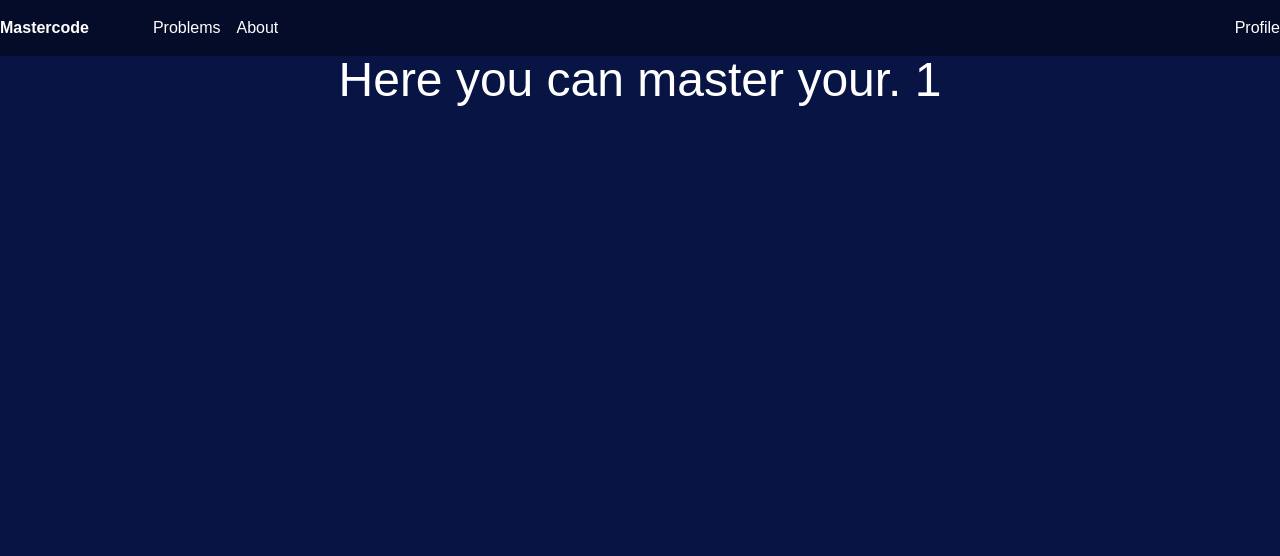
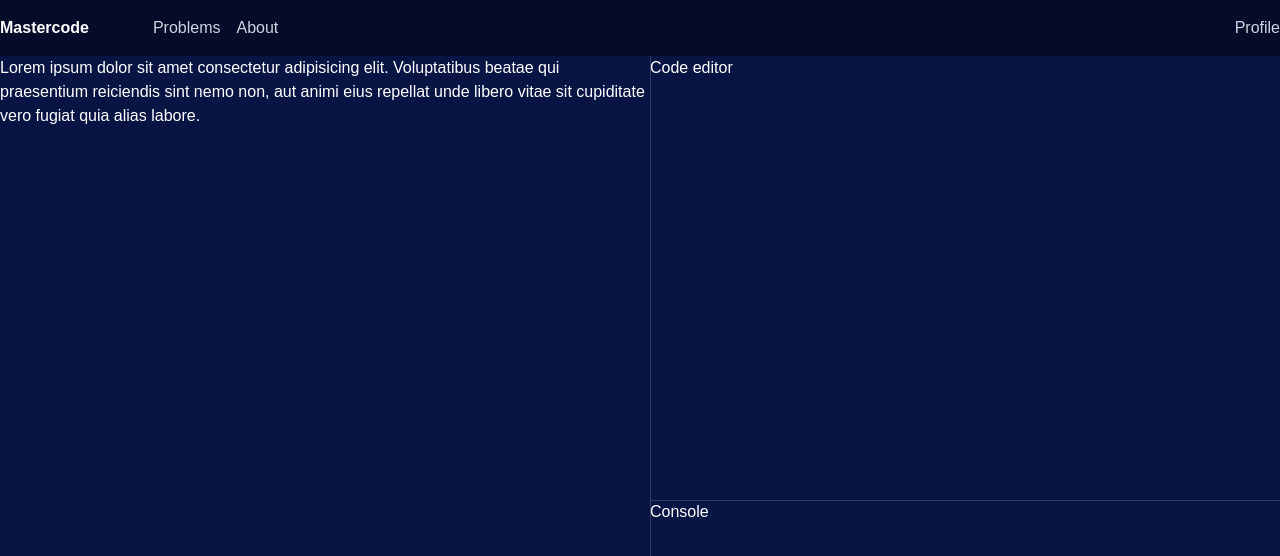
Before and after one commit to boichukVitalii/mastercode-client, a Next.js app: page /problems/1 in a window 1280 px wide. Shown: the top 556 px of the page. Built offline with nearby package versions, Linux system fonts and the light colour scheme.

Commit message:
Created split panels for Problem page

```diff
--- a/app/Navbar.tsx
+++ b/app/Navbar.tsx
@@ -11,13 +11,13 @@ const links: TLinks = [
 const Navbar: FC = () => {
 	return (
 		<header className='bg-nav-blue h-14 w-full'>
-			<nav className='container mx-auto flex text-white justify-between h-full items-center'>
+			<nav className='container mx-auto flex text-slate-300 justify-between h-full items-center'>
 				<div className='flex'>
-					<div className='mr-16 font-semibold'><Link href='/'>Mastercode</Link></div>
+					<div className='mr-16 font-semibold text-white'><Link href='/'>Mastercode</Link></div>
 					<ul className='flex'>
 						{
 							links.map((link) => (
-								<li key={link.name} className='mr-4'><Link href={link.path}>{link.name}</Link></li>
+								<li key={link.name} className='mr-4 hover:text-white'><Link href={link.path}>{link.name}</Link></li>
 							))
 						}
 					</ul>
--- a/app/layout.tsx
+++ b/app/layout.tsx
@@ -12,7 +12,7 @@ const RootLayout: FC<RootLayoutProps> = ({ children }) => {
       <head>
         <title>Main</title>
       </head>
-      <body className='bg-main-blue'>
+      <body className='bg-main-blue h-screen'>
         <Navbar />
         {children}
       </body>
--- a/app/problems/[id]/page.tsx
+++ b/app/problems/[id]/page.tsx
@@ -1,13 +1,30 @@
+'use client';
+
 import { FC } from 'react';
-
+import { Allotment } from 'allotment';
+import 'allotment/dist/style.css';
 interface ProblemProps {
 	params: { id: string; },
 }
 
 const ProblemPage: FC<any> = ({ params }) => {
 	return (
-		<div className='container mx-auto text-white text-center'>
-			<h1 className='text-5xl'>Here you can master your. {params.id}</h1>
+		<div className='h-nav text-white'>
+			<Allotment>
+				<Allotment.Pane snap minSize={400} preferredSize={650}>
+					<div className=''>Lorem ipsum dolor sit amet consectetur adipisicing elit. Voluptatibus beatae qui praesentium reiciendis sint nemo non, aut animi eius repellat unde libero vitae sit cupiditate vero fugiat quia alias labore.</div>
+				</Allotment.Pane>
+				<Allotment.Pane minSize={500}>
+					<Allotment vertical>
+						<Allotment.Pane minSize={300}>
+							<div className=''>Code editor</div>
+						</Allotment.Pane>
+						<Allotment.Pane snap minSize={200} preferredSize={300}>
+							<div className=''>Console</div>
+						</Allotment.Pane>
+					</Allotment>
+				</Allotment.Pane>
+			</Allotment>
 		</div>
 	);
 };
--- a/package.json
+++ b/package.json
@@ -9,6 +9,7 @@
     "lint": "next lint"
   },
   "dependencies": {
+    "allotment": "^1.17.0",
     "next": "13.0.0",
     "react": "18.2.0",
     "react-dom": "18.2.0"
--- a/tailwind.config.js
+++ b/tailwind.config.js
@@ -11,6 +11,9 @@ module.exports = {
         'nav-blue': '#050c29',
         'main-blue': '#081444'
       },
+      height: {
+        'nav': 'calc(100vh - 3.5rem)'
+      }
     },
   },
   plugins: [],
```
Also changed, not shown: 1 other file (tests, documents, lock files or other folders).
